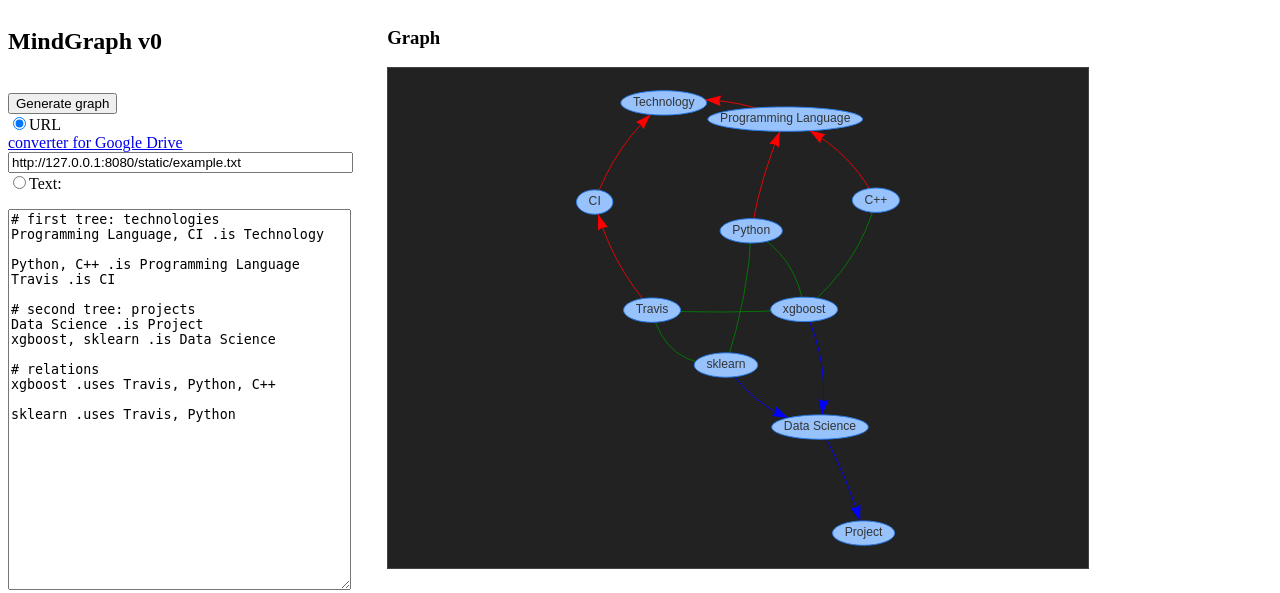
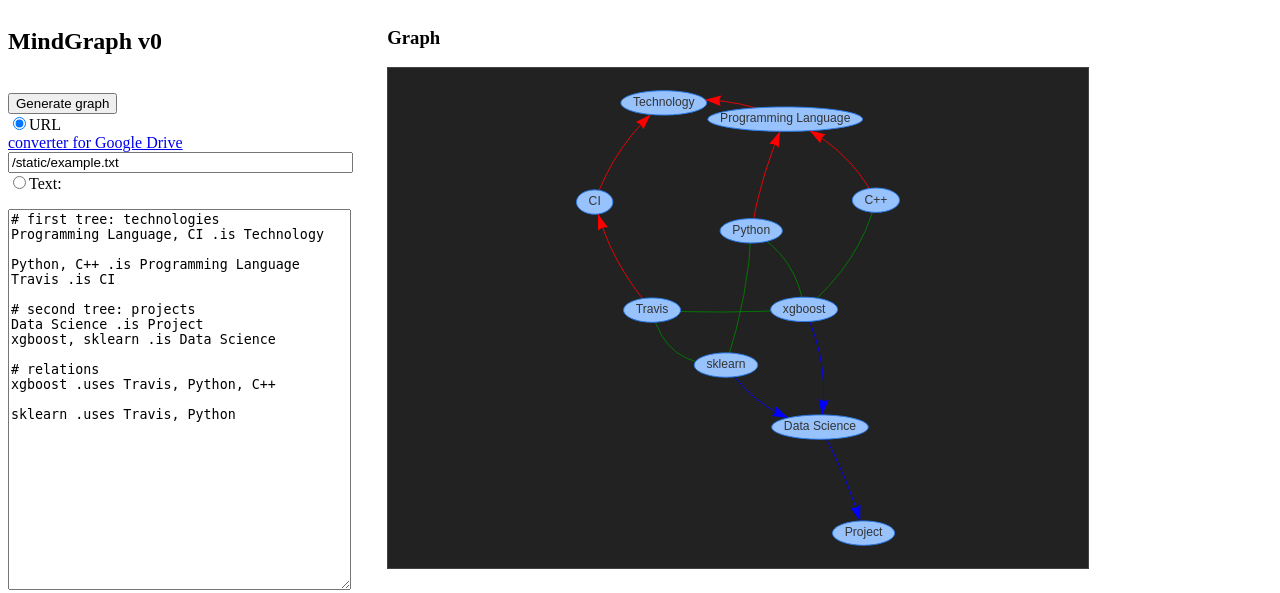
Before and after one commit to horoshenkih/mind-graph, a Flask app: page / in a window 1280 px wide. Shown: the top 593 px of the page. Run offline with Flask 2, Linux system fonts and the light colour scheme; some libraries are stand-ins or nearby versions.

Commit message:
url for static

```diff
--- a/templates/index.html
+++ b/templates/index.html
@@ -25,7 +25,7 @@
 
             <input type="radio" name="select_source" value="url" checked>URL<br>
             <a href="https://sites.google.com/site/gdocs2direct/">converter for Google Drive</a><br>
-            <input type="text" size="40" name="input_url" value="http://127.0.0.1:8080/static/example.txt"><br>
+            <input type="text" size="40" name="input_url" value="{{ url_for('static', filename='example.txt') }}"><br>
 
             <input type="radio" name="select_source" value="text">Text:<br>
             <p><textarea name="input_text" cols="40" rows="25" id=input_text_area></textarea>
```
